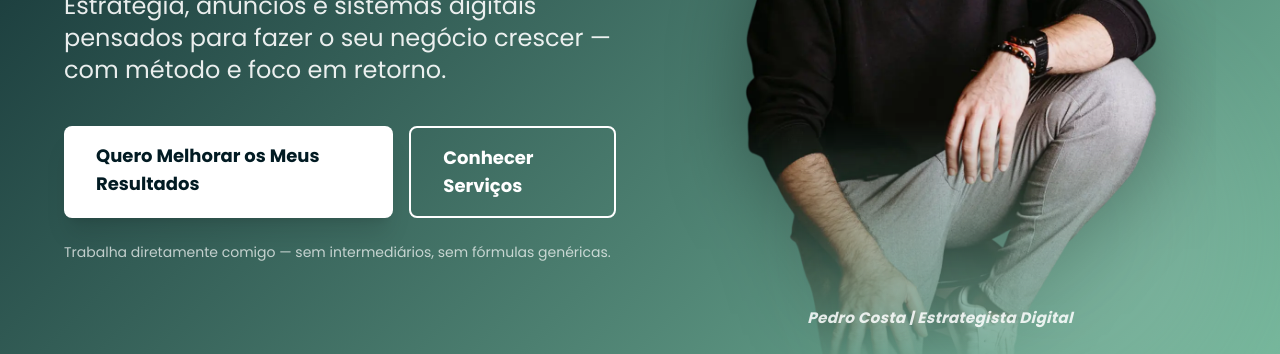
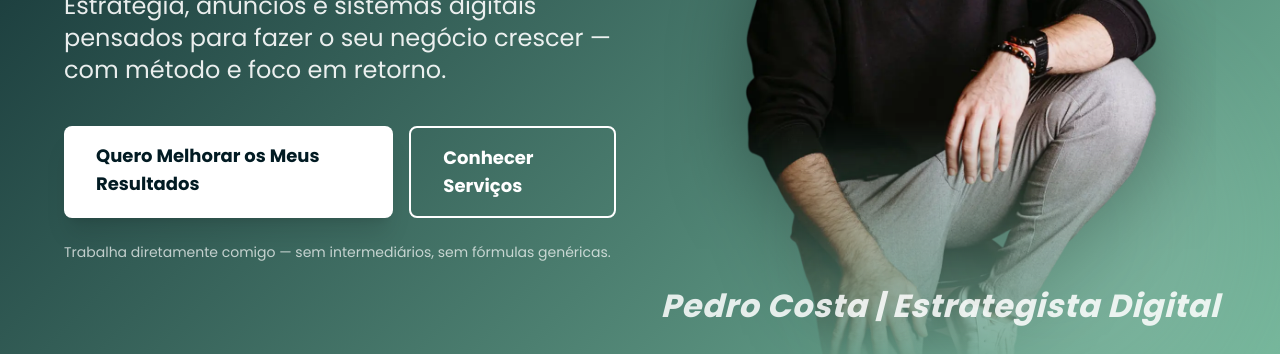
Before and after one commit to pedromaccosta89-rgb/landingpointlevel, a plain HTML site: page Landing PointLevel/index.html in a window 1280 px wide. Shown: the part 598-952 px from the top of the page. Drawn offline with nearby package versions, Linux system fonts and the light colour scheme.

Commit message:
Update index.html

```diff
--- a/Landing PointLevel/index.html
+++ b/Landing PointLevel/index.html
@@ -191,7 +191,7 @@
 
   font-style: italic;
   font-weight: 700;
-  font-size: 0.95rem;
+  font-size: 2rem;
   letter-spacing: 0.02em;
 
   color: rgba(255, 255, 255, 0.85);
```
